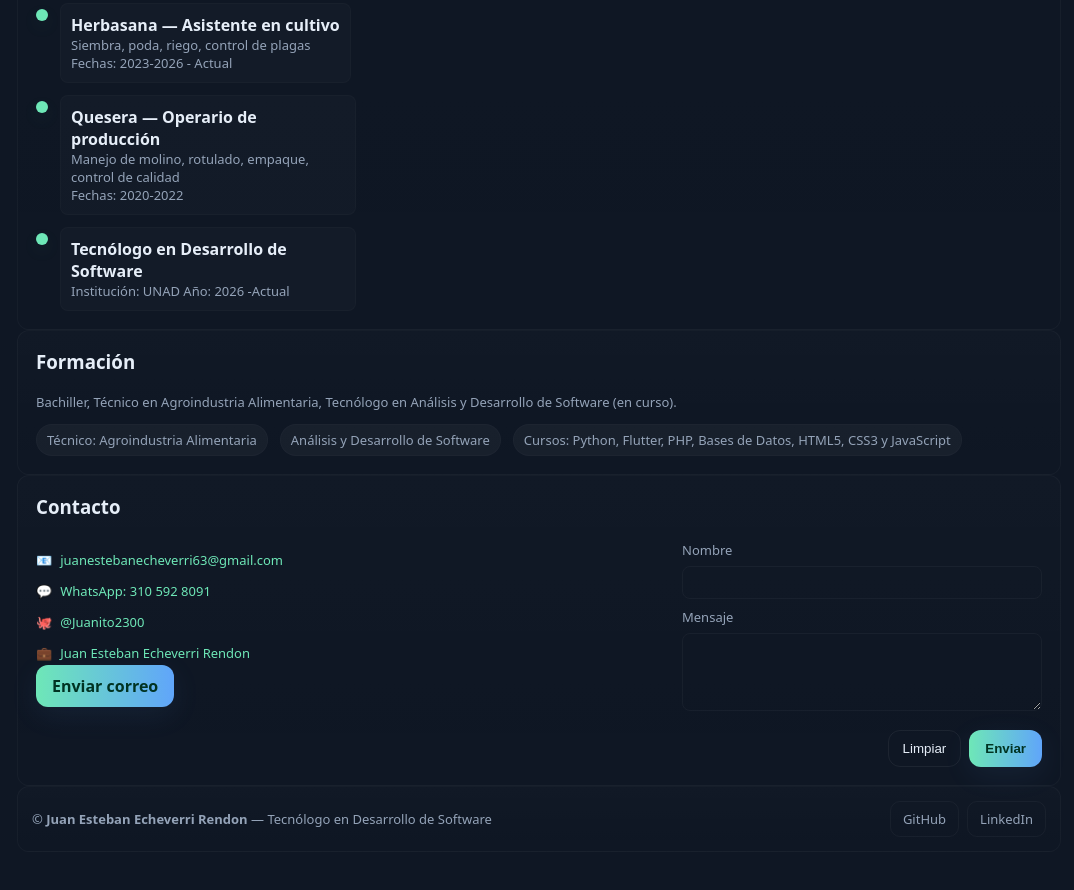
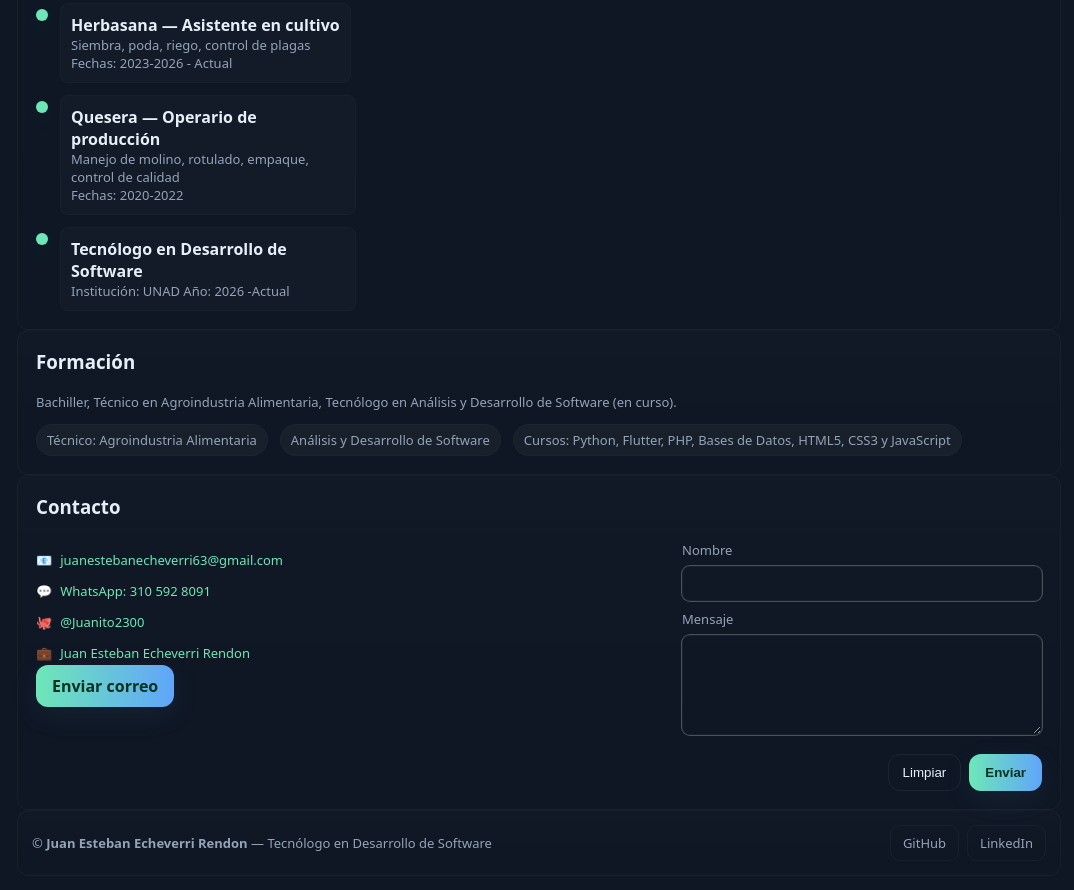
Before and after one commit to Juanito2300/portafolio, a plain HTML site: page index.html in a window 1280 px wide. Shown: the part 2906-3796 px from the top of the page, without its empty margins (101-1175 px from the left). Drawn offline with Linux system fonts and the light colour scheme.

Commit message:
arreglo de inputs

```diff
--- a/index.html
+++ b/index.html
@@ -829,22 +829,19 @@
 .hero-pills .pill.auto-hover {
   transform: translateY(-2px);
 
-  /* Gradiente más suave */
   background: linear-gradient(
     135deg,
     rgba(108,124,255,0.75),
     rgba(143,163,255,0.75)
   );
 
-  /* Sombras más suaves */
   box-shadow:
     0 4px 10px rgba(108,124,255,0.35),
     0 0 4px rgba(143,163,255,0.25);
 
-  color: #ffffff; /* asegura legibilidad */
-}
-
-/* Mano 👆 */
+  color: #ffffff;
+}
+
 .hero-pills .hand {
   position: absolute;
   font-size: 20px;
@@ -858,6 +855,39 @@
   0% { transform: translateY(0); }
   50% { transform: translateY(4px); }
   100% { transform: translateY(0); }
+}
+
+#contactForm input,
+#contactForm textarea{
+  background: rgba(255,255,255,0.18);
+  border: 2px solid rgba(255,255,255,0.55);
+  color: #ffffff;
+
+  padding: 14px 16px;
+  border-radius: 14px;
+  font-size: 15px;
+  outline: none;
+
+  box-shadow: 0 0 0 1px rgba(255,255,255,0.25);
+
+  transition: border-color .2s ease, box-shadow .2s ease, background .2s ease;
+}
+
+#contactForm input::placeholder,
+#contactForm textarea::placeholder{
+  color: rgba(255,255,255,0.75);
+}
+
+#contactForm textarea{
+  min-height: 100px;
+}
+
+#contactForm input:focus,
+#contactForm textarea:focus{
+  border-color: #60a5fa;
+  box-shadow:
+    0 0 0 1px rgba(96,165,250,0.8),
+    0 0 12px rgba(96,165,250,0.45);
 }
 
   </style>
```
